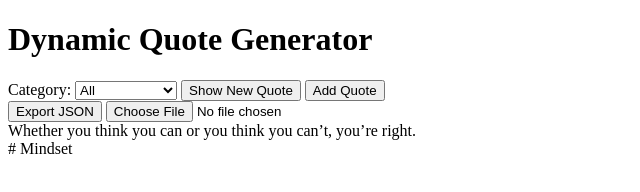
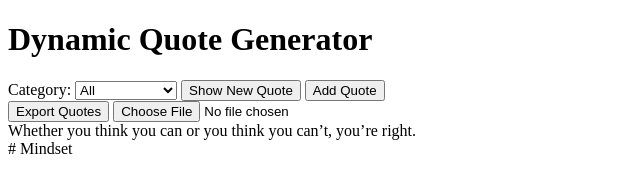
Before and after one commit to shambihamisi/alx_fe_javascript, a plain HTML site: page dom-manipulation/index.html in a window 1280 px wide. Shown: the full height of the page, 0-640 px from the left. Drawn offline with Linux system fonts and the light colour scheme.

Commit message:
quote changes

```diff
--- a/dom-manipulation/index.html
+++ b/dom-manipulation/index.html
@@ -16,7 +16,7 @@
   </div>
 
   <div>
-    <button id="exportJson">Export JSON</button>
+    <button id="exportJson">Export Quotes</button>
     <input type="file" id="importFile" accept=".json" onchange="importFromJsonFile(event)" />
   </div>
 
```
